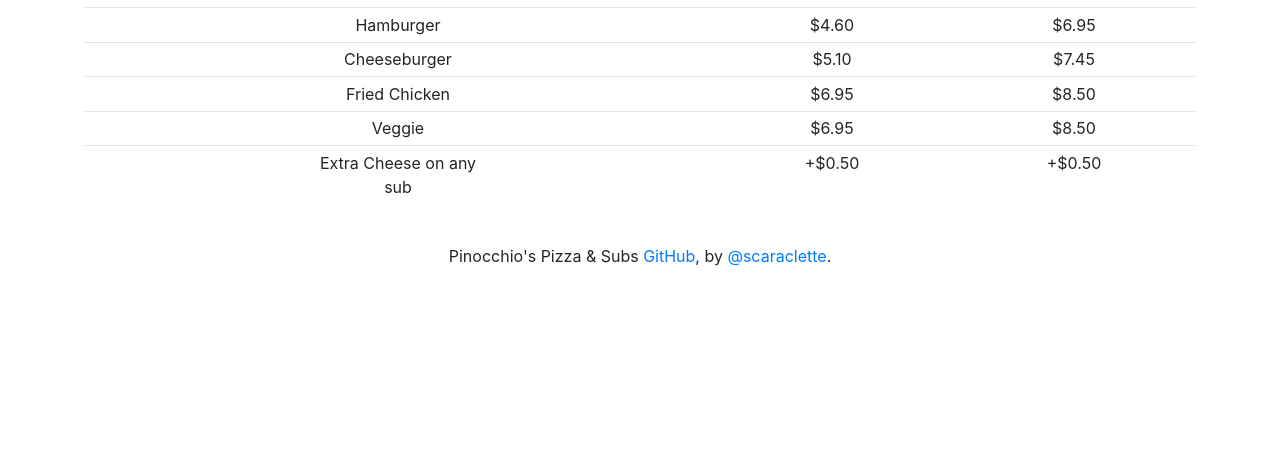
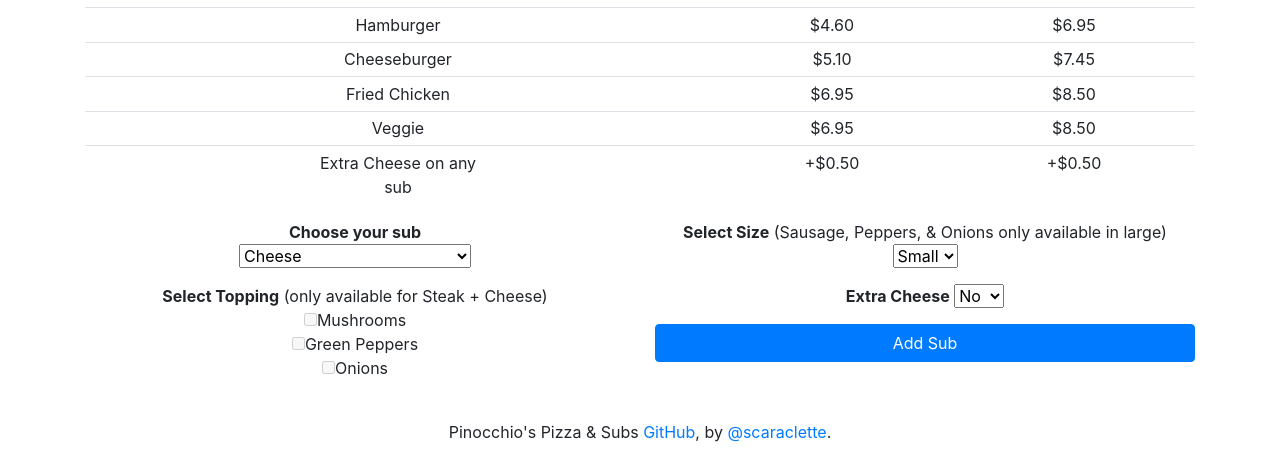
Before and after one commit to scaraclette/Pizza-App, a Django app: page /sub/ in a window 1280 px wide. Shown: the part 906-1366 px from the top of the page. Before the commit the page ends 1172 px from the top, so only its background shows below. Run offline with Django 3.2, Linux system fonts and the light colour scheme; some libraries are stand-ins or nearby versions.

Commit message:
added sub html

```diff
--- a/orders/models.py
+++ b/orders/models.py
@@ -74,7 +74,6 @@ class Sub(models.Model):
     subSize = models.CharField(max_length=1, choices=SUB_SIZE)
     subName = models.CharField(max_length=64)
     subPrice = models.DecimalField(max_digits=4, decimal_places=2)
-
     subTopping = models.ManyToManyField(Topping, blank=True)
     def __str__(self):
         return f"{self.subSize}, {self.subName}, {self.subPrice}, {self.subTopping}"
--- /dev/null
+++ b/static/js/sub.js
@@ -0,0 +1,27 @@
+document.addEventListener('DOMContentLoaded', function() {
+    pageOthers();
+    console.log('test');
+});
+
+function pageOthers() {
+    // Disable checkbox by default
+    disableSteakTopping(true);
+
+    document.querySelector('#subName').onchange = function() {
+        let currentSub = document.getElementById('subName').value;
+        console.log(currentSub)
+        if (currentSub == 'Steak + Cheese') {
+            console.log('yest')
+            disableSteakTopping(false);
+        } else {
+            disableSteakTopping(true);
+        }
+    }
+}
+
+function disableSteakTopping(bool) {
+    let steakToppings = document.getElementsByName('steakTopping');
+    for (let i = 0; i < steakToppings.length; i++) {
+        steakToppings[i].disabled = bool;
+    }
+}
--- a/templates/sub.html
+++ b/templates/sub.html
@@ -1,9 +1,15 @@
 {% extends 'base.html' %}
 {% load static %}
-{% block stylesheet %}<link rel="stylesheet" href="{% static 'css/menu.css' %}" type="text/css">{% endblock %}
+{% block stylesheet %}
+<link rel="stylesheet" href="{% static 'css/menu.css' %}" type="text/css">
+<script src="{% static 'js/sub.js' %}"></script>
+{% endblock %}
 {% block navbar %}Menu{% endblock %}
 
 {% block body %}
+{% if message %}
+<div class="container-fluid text-center message-text">Sub added to cart!</div>
+{% endif %}
 
 <div class="container-fluid text-center title-text">Our Menu</div>
 <div class="container-fluid text-center">
@@ -21,4 +27,58 @@
     {% include 'includes/sub-menu.html' %}
 </div>
 
+<form action="{% url 'sub' %}" method="post">
+    {% csrf_token %}
+    <div class="container">
+        <div class="row">
+            <div class="col text-center">
+                <p>
+                    <b>Choose your sub</b><br>
+                    <select name="subName" id="subName">
+                        <option value="Cheese">Cheese</option>
+                        <option value="Italian">Italian</option>
+                        <option value="Ham + Cheese">Ham + Cheese</option>
+                        <option value="Meatball">Meatball</option>
+                        <option value="Tuna">Tuna</option>
+                        <option value="Turkey">Turkey</option>
+                        <option value="Chicken Parmigiana">Chicken Parmigiana</option>
+                        <option value="Eggplant Parmigiana">Eggplant Parmigiana</option>
+                        <option value="Steak">Steak</option>
+                        <option value="Steak + Cheese">Steak + Cheese</option>
+                        <option value="Sausage, Peppers & Onions">Sausage, Peppers & Onions</option>
+                        <option value="Hamburger">Hamburger</option>
+                        <option value="Cheeseburger">Cheeseburger</option>
+                        <option value="Fried Chicken">Fried Chicken</option>
+                        <option value="Veggie">Veggie</option>
+                    </select>
+                </p>
+
+                <p>
+                    <b>Select Topping</b> (only available for Steak + Cheese)<br>
+                    <input type="checkbox" , value="Mushrooms" , name="steakTopping">Mushrooms<br>
+                    <input type="checkbox" , value="Green Peppers" , name="steakTopping">Green Peppers<br>
+                    <input type="checkbox" , value="Onions" , name="steakTopping">Onions<br>
+                </p>
+            </div>
+
+            <div class="col text-center">
+                <p>
+                    <b>Select Size</b> (Sausage, Peppers, & Onions only available in large)<br>
+                    <select name="subSize" id="subSize">
+                        <option value="s">Small</option>
+                        <option value="l">Large</option>
+                    </select>
+                </p>
+                <p><b>Extra Cheese</b>
+                    <select name="extraCheese">
+                        <option value="False">No</option>
+                        <option value="True">Yes</option>
+                    </select>
+                </p>
+                <button type="submit" class="btn btn-primary btn-block">Add Sub</button>
+            </div>
+        </div>
+    </div>
+</form>
+
 {% endblock %}
```
Lines whose indentation alone changed are shown as unchanged.
